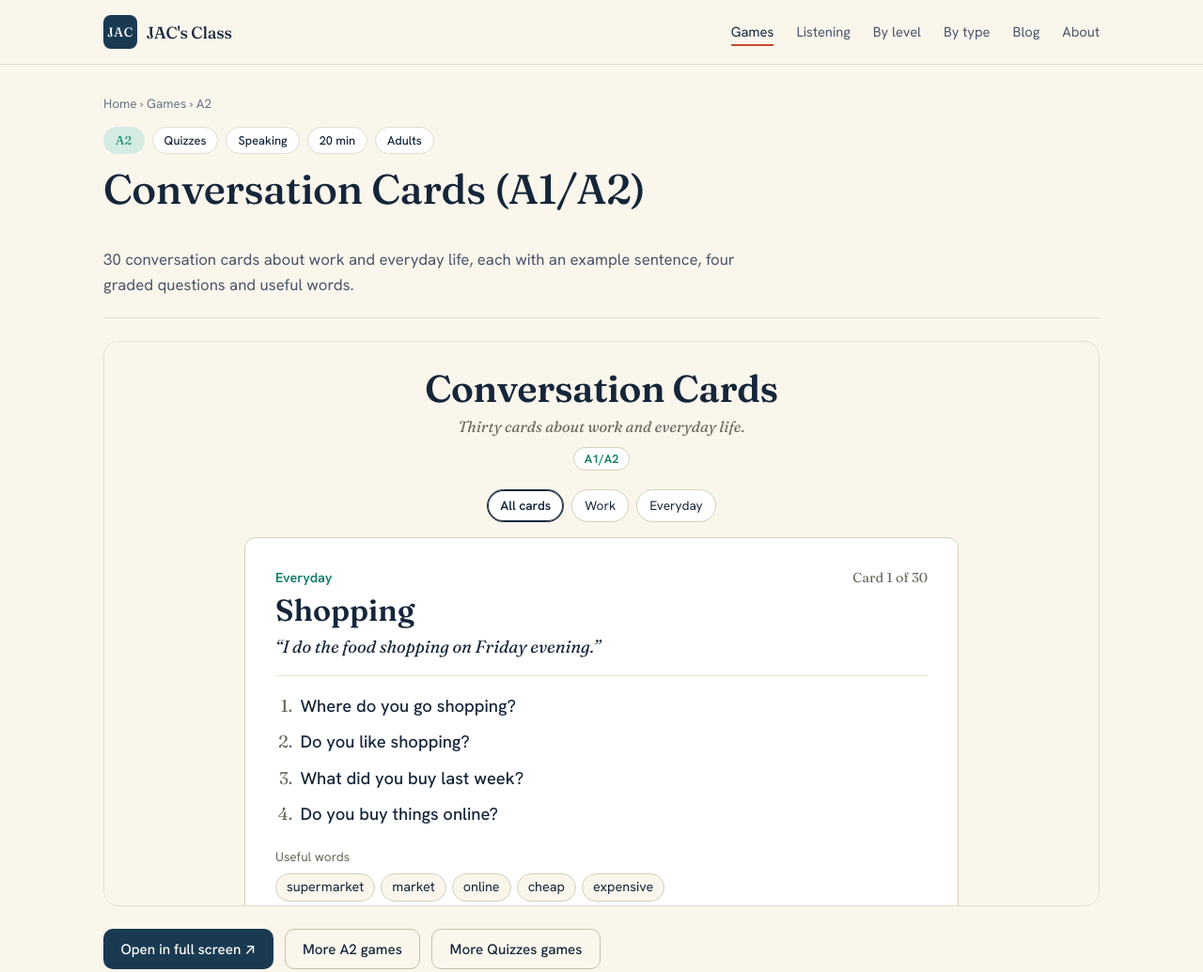
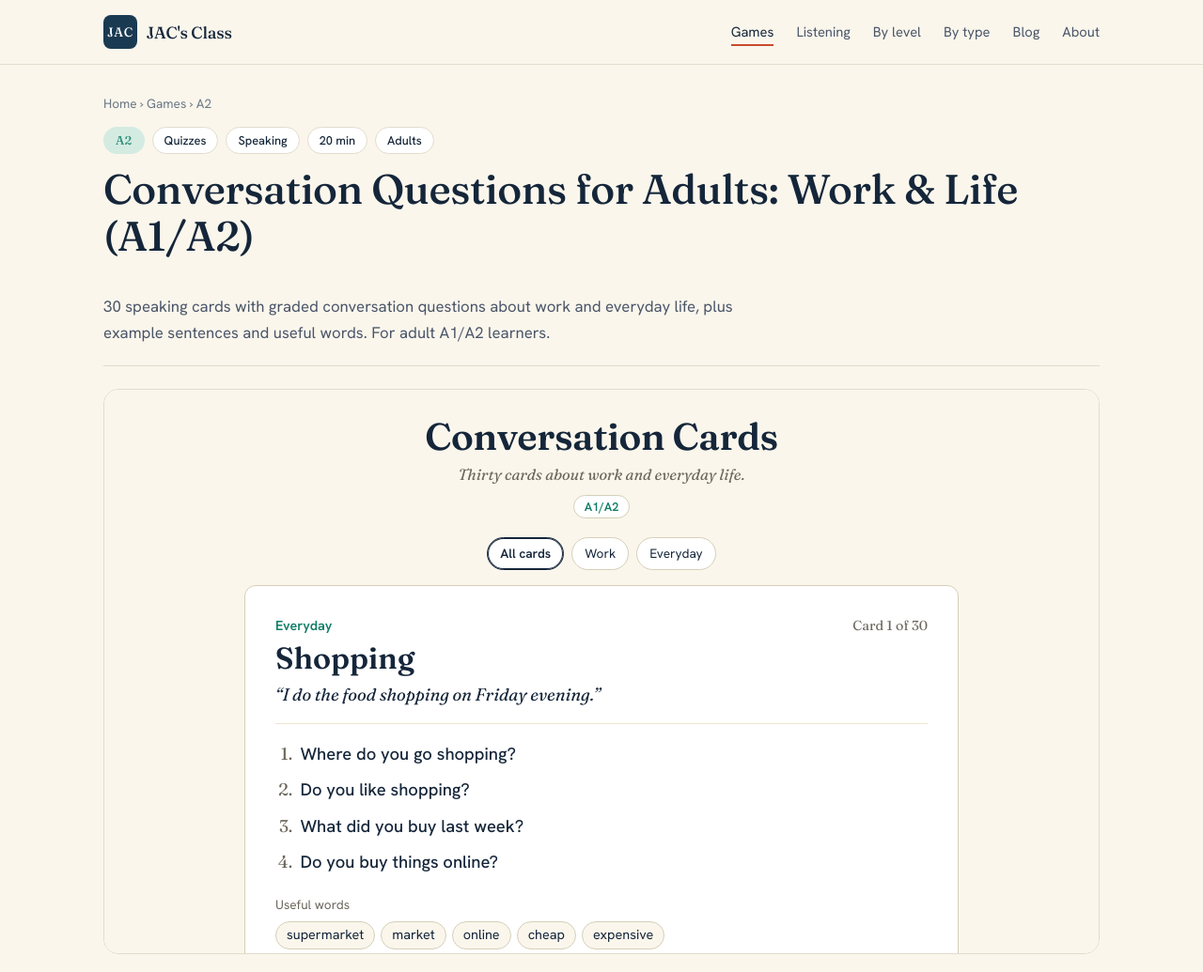
Before and after one commit to cameron2507-png/jaceslclass, an Astro site: page /games/conversation-cards-a1-a2 in a window 1280 px wide. Shown: the top 1035 px of the page at 94% size. Built offline with nearby package versions, Linux system fonts and the light colour scheme; Astro itself is replaced by a stand-in of ours.

Commit message:
Improve title and description for SEO: conversation-cards-a1-a2.md

```diff
--- a/src/content/games/conversation-cards-a1-a2.md
+++ b/src/content/games/conversation-cards-a1-a2.md
@@ -1,6 +1,6 @@
 ---
-title: "Conversation Cards (A1/A2)"
-description: "30 conversation cards about work and everyday life, each with an example sentence, four graded questions and useful words."
+title: "Conversation Questions for Adults: Work & Life (A1/A2)"
+description: "30 speaking cards with graded conversation questions about work and everyday life, plus example sentences and useful words. For adult A1/A2 learners."
 level: A2
 type: Quizzes
 topic: "Speaking"
```
